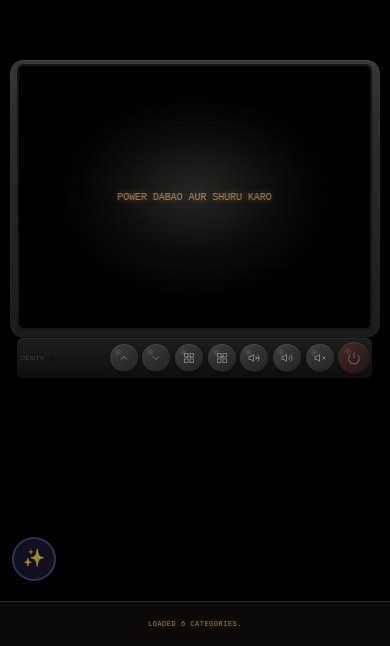
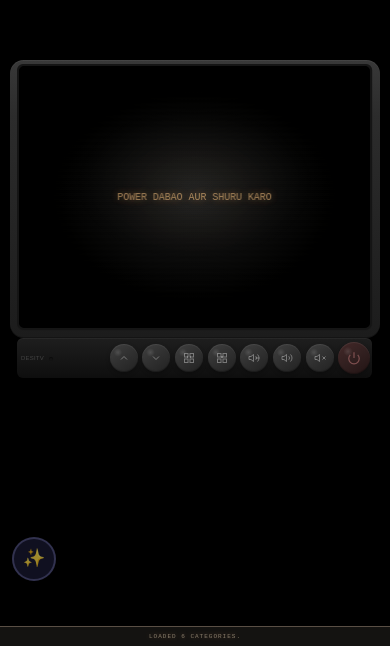
Before and after one commit to pudiish/desiTV, a React (Vite) app in the folder client/: page /tv in a window 390 px wide. Shown: the part 198-844 px from the top of the page. Built offline with nearby package versions, Linux system fonts and the light colour scheme; no server answers.

Commit message:
revert: Restore original footer status styling

```diff
--- a/client/src/styles/responsive.css
+++ b/client/src/styles/responsive.css
@@ -167,30 +167,16 @@
 	}
 
 	.footer-status {
-		padding: 6px 12px;
+		padding: 8px 10px;
 		position: fixed;
 		bottom: 0;
 		left: 0;
 		right: 0;
 		z-index: var(--z-menu);
-		background: rgba(13, 11, 9, 0.95);
-		backdrop-filter: blur(8px);
-		-webkit-backdrop-filter: blur(8px);
-		border-top: 1px solid rgba(212, 165, 116, 0.2);
-		height: 45px;
-		display: flex;
-		align-items: center;
-		justify-content: center;
 	}
 
 	.status-text {
-		font-size: 8px;
-		letter-spacing: 0.5px;
-	}
-
-	/* Add padding to main container for footer */
-	.main-container {
-		padding-bottom: 50px;
+		font-size: 7px;
 	}
 }
 
@@ -366,25 +352,16 @@
 	}
 
 	.footer-status {
-		padding: 6px 10px;
+		padding: 5px 8px;
 		position: fixed;
 		bottom: 0;
 		left: 0;
 		right: 0;
 		z-index: var(--z-menu);
-		background: rgba(13, 11, 9, 0.95);
-		backdrop-filter: blur(8px);
-		-webkit-backdrop-filter: blur(8px);
-		border-top: 1px solid rgba(212, 165, 116, 0.2);
-		height: 45px;
-		display: flex;
-		align-items: center;
-		justify-content: center;
 	}
 
 	.status-text {
-		font-size: 7px;
-		letter-spacing: 0.5px;
+		font-size: 6px;
 	}
 }
 
```
